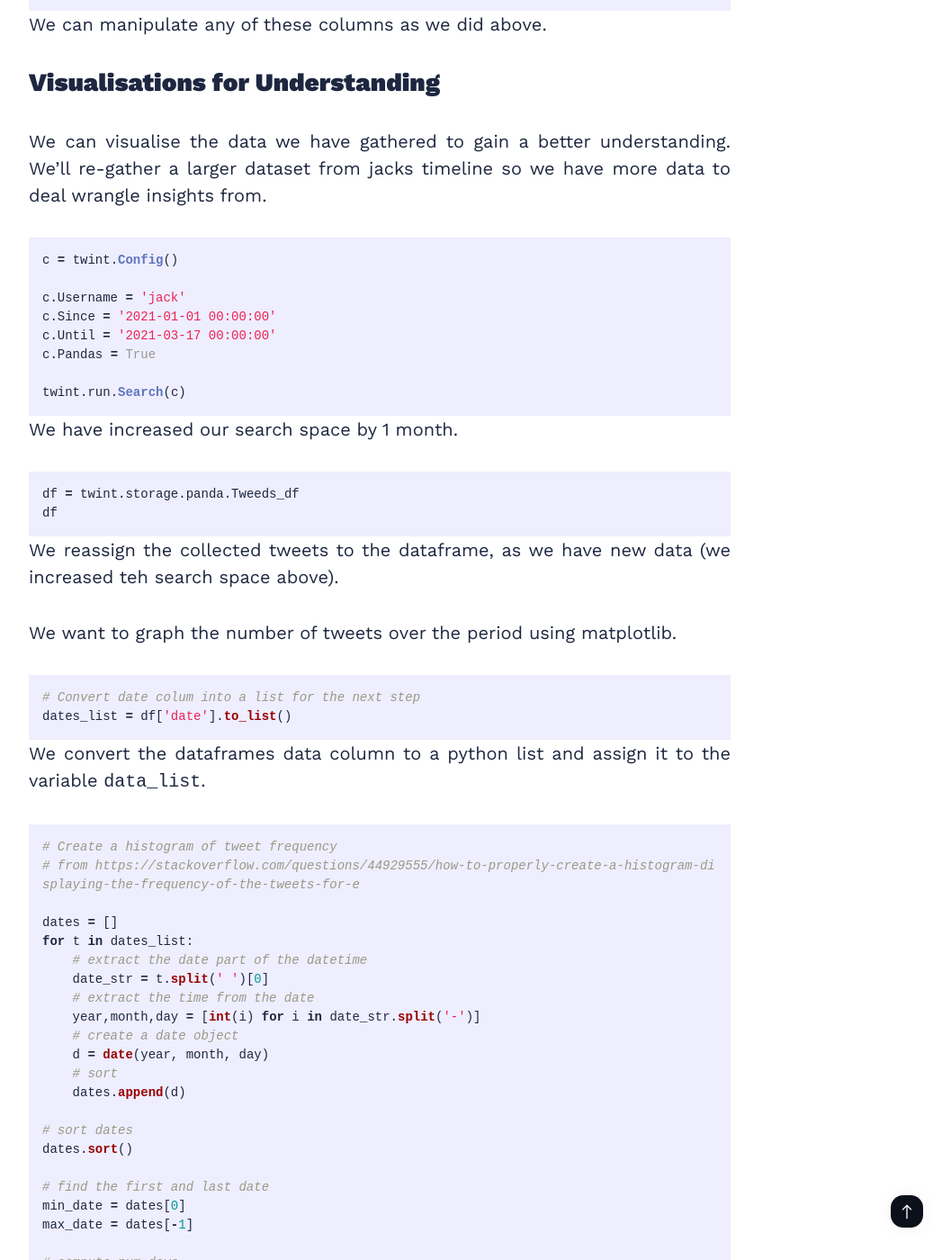
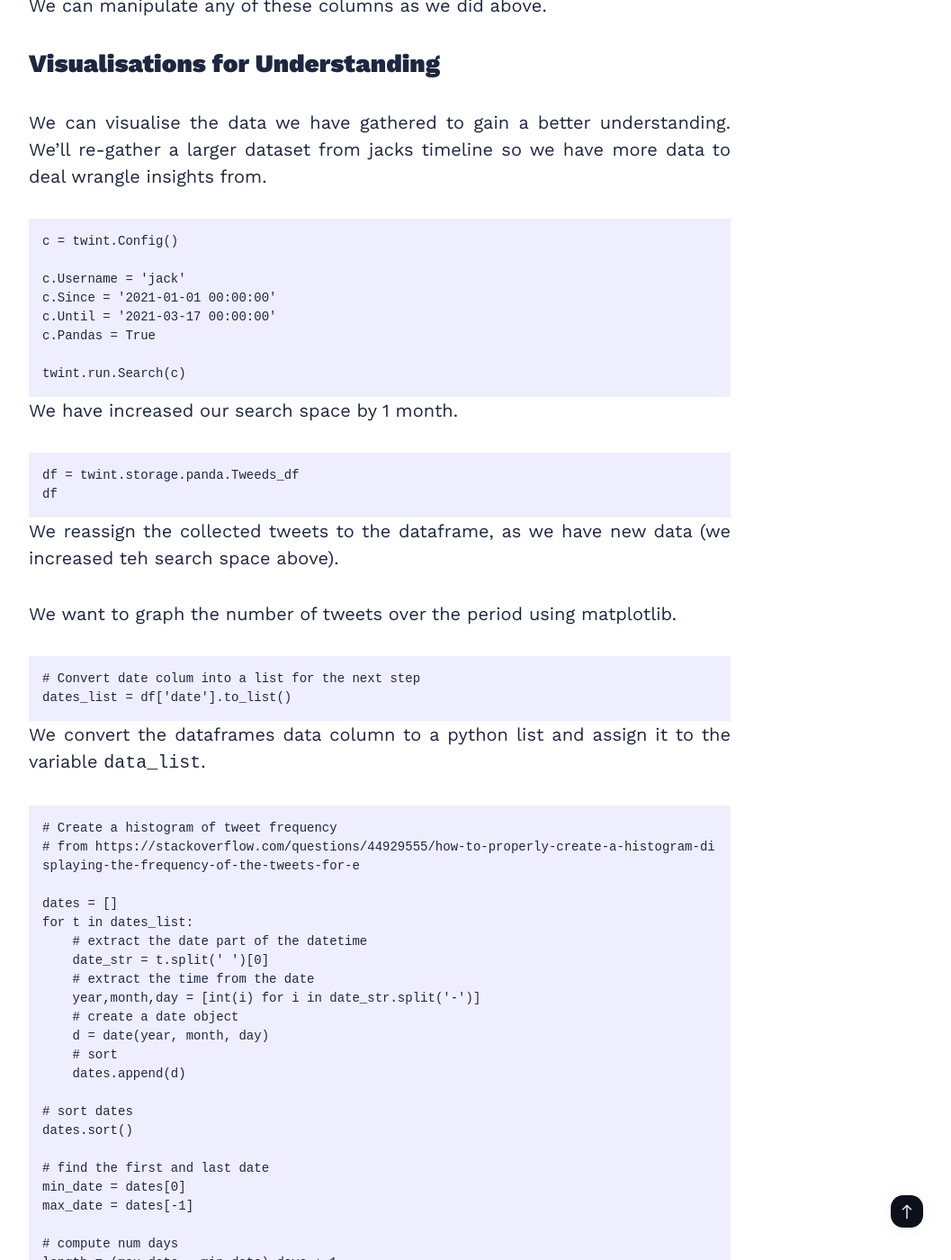
Before and after one commit to krisbolton/krisbolton, a Jekyll site: the page built from _posts/2021-03-17-twitter-open-source-intelligence-with-twint.markdown, in a window 1280 px wide and 1400 px high, scrolled down 4567 px. Shown: the whole window at 90% size, without its empty margins (218-1275 px from the left). Built offline with Jekyll 4.4.1, drawn with Linux system fonts in a browser that asks for light colours; nearby versions of some CDN libraries; some of the changed text lies outside the part shown.

````diff
--- a/_posts/2021-03-17-twitter-open-source-intelligence-with-twint.markdown
+++ b/_posts/2021-03-17-twitter-open-source-intelligence-with-twint.markdown
@@ -23,7 +23,7 @@
 
 In the first cell of a notebook, type:
 
-```python
+```
 import sys
 !{sys.executable} -m pip install twint
 ```
@@ -31,7 +31,7 @@
 **Step 2**: We need to import twint and pandas for use in the notebook. The code below this allows us to use multiple cells, rather than wait for cells to finish. You will still need to wait for cells which depend on previous cells of course.
 
 
-```python
+```
 import twint
 import pandas as pd
 
@@ -50,7 +50,7 @@
 
 The simplest usable TWINT script used to scrape tweets from a users timeline is as follows:
 
-```python
+```
 c = twint.Config()
 
 c.Username = 'jack'
@@ -67,7 +67,7 @@
 
 The above is the essance of TWINT, returning Twitter information directly (either in-terminal or in-notebook). This isn't particulalry useful or readable at the moment. Pandas can change that!
 
-```python
+```
 c = twint.Config()
 
 c.Username = 'jack'
@@ -82,7 +82,7 @@
 
 You can also use pandas on any CSV files we have created using TWINT by importing the data into a <a href="https://pandas.pydata.org/pandas-docs/stable/reference/api/pandas.DataFrame.html" target="_blank">dataframe</a>.
 
-```python
+```
 df = twint.storage.panda.Tweeds_df
 df
 ```
@@ -91,18 +91,17 @@
 
 This allows us to manipulate the data by focusing on indivudal columns and allows grouping etc. For example, we are dealing with one user so there's no need to see that information, and much of the other information is verbose. We may only care about the tweet content, and the datetime.
 
-```python
+```
 df[['date', 'tweet']]
 ```
 
 We have access to a great deal of tweet information. We can view information on what the dataframe contains with the `info()` function.
 
-```python
+```
 df.info()
 ```
 
-```text
-
+```
 <class 'pandas.core.frame.DataFrame'>
 RangeIndex: 12 entries, 0 to 11
 Data columns (total 33 columns):
@@ -152,7 +151,7 @@
 We can visualise the data we have gathered to gain a better understanding. We'll re-gather a larger dataset from jacks timeline so we have more data to deal wrangle insights from.
 
 
-```python
+```
 c = twint.Config()
 
 c.Username = 'jack'
@@ -165,7 +164,7 @@
 
 We have increased our search space by 1 month.
 
-```python
+```
 df = twint.storage.panda.Tweeds_df
 df
 ```
@@ -174,14 +173,14 @@
 
 We want to graph the number of tweets over the period using matplotlib.
 
-```python
+```
 # Convert date colum into a list for the next step
 dates_list = df['date'].to_list()
 ```
 
 We convert the dataframes data column to a python list and assign it to the variable `data_list`.
 
-```python
+```
 # Create a histogram of tweet frequency
 # from https://stackoverflow.com/questions/44929555/how-to-properly-create-a-histogram-displaying-the-frequency-of-the-tweets-for-e
 
@@ -222,7 +221,7 @@
 
 We want to find the individual hashtags a user has used during the collection period.
 
-```python
+```
 # Extract unique hashtags
 # Get hashtag list
 hashtag_list = df['hashtags'].to_list()
@@ -248,7 +247,7 @@
 
 We want to create a word cloud to visualise the possible topics a user is discussing during the captured period. The word cloud package serves this purpose.
 
-```python
+```
 tweets = df['tweet'].to_list()
 
 words = ''
````
